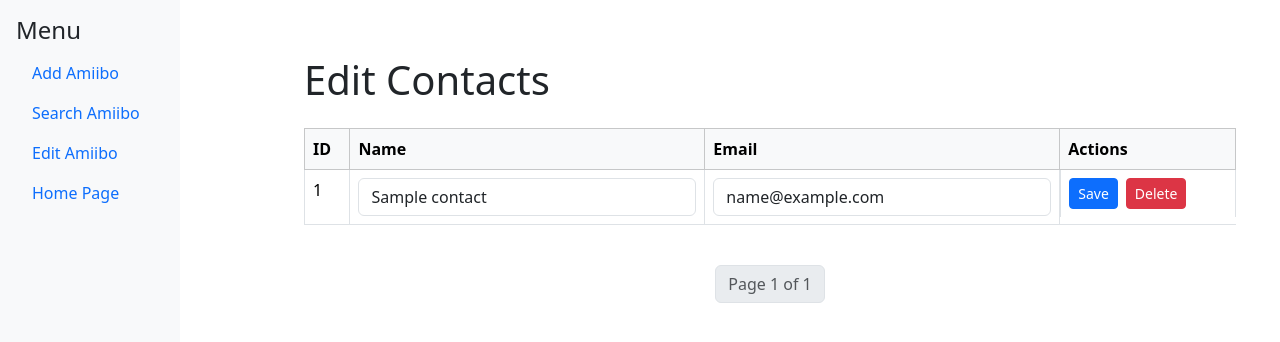
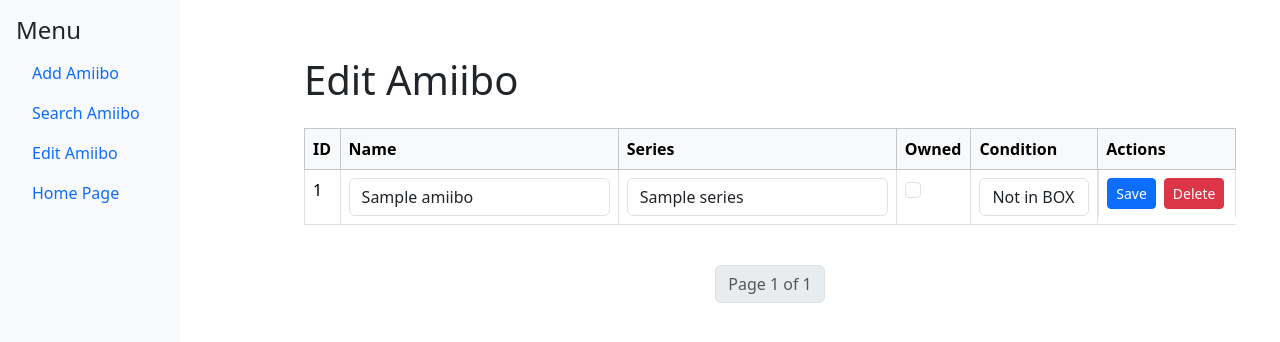
Before and after one commit to esteven-v/CSCI4830-Tech, a Django app: template Tech/templates/edit_amiibo_css.html in a window 1280 px wide. Shown: the top 342 px of the page. Run offline with Django 3.2, Linux system fonts and the light colour scheme; the template is opened without the code that fills it: most values are stand-ins (such as "Sample title", 1, 10 or a date in 2020); some libraries are stand-ins or nearby versions.

Commit message:
edit to the edit page

```diff
--- a/Tech/templates/edit_amiibo.html
+++ b/Tech/templates/edit_amiibo.html
@@ -11,7 +11,6 @@
       <tr>
         <th>ID</th>
         <th>Name</th>
-        <th>Email</th>
         <th>Series</th>
         <th>Owned</th>
         <th>Condition</th>
--- a/Tech/templates/edit_amiibo_css.html
+++ b/Tech/templates/edit_amiibo_css.html
@@ -1,34 +1,45 @@
 {% extends 'base.html' %}
-{% block title %}Edit Contacts{% endblock %}
+{% block title %}Edit Amiibo{% endblock %}
 
 {% block content %}
 <div class="container mt-4">
-  <h1 class="mb-4">Edit Contacts</h1>
+  <h1 class="mb-4">Edit Amiibo</h1>
 
-  <!-- Table for displaying contacts -->
+  <!-- Table for displaying amiibo -->
   <div class="table-responsive">
     <table class="table table-bordered table-hover">
       <thead class="table-light">
         <tr>
           <th>ID</th>
           <th>Name</th>
-          <th>Email</th>
+          <th>Series</th>
+          <th>Owned</th>
+          <th>Condition</th>
           <th>Actions</th>
         </tr>
       </thead>
       <tbody>
-        {% for contact in contacts %}
-        <tr id="contact-row-{{ contact.id }}" {% if success and contact.id == updated_contact_id %} class="table-success" {% endif %}>
-          <form method="POST" action="{% url 'edit_contact' contact.id contacts.number %}">
+        {% for amiibo in amiibos %}
+        <tr id="amiibo-row-{{ amiibo.id }}" {% if success and amiibo.id == updated_amiibo_id %} class="table-success" {% endif %}>
+          <form method="POST" action="{% url 'edit_amiibo' amiibo.id amiibos.number %}">
             {% csrf_token %}
-            <input type="hidden" name="page" value="{{ contacts.number }}" />
-            <td>{{ contact.id }}</td>
-            <td><input type="text" name="name" value="{{ contact.name }}" class="form-control" /></td>
-            <td><input type="text" name="email" value="{{ contact.email }}" class="form-control" /></td>
+            <input type="hidden" name="page" value="{{ amiibos.number }}" />
+            <td>{{ amiibo.id }}</td>
+            <td><input type="text" name="name" value="{{ amiibo.name }}" class="form-control" placeholder="Enter name" /></td>
+            <td><input type="text" name="series" value="{{ amiibo.series }}" class="form-control" placeholder="Enter series" /></td>
+            <td>
+              <input type="checkbox" name="is_owned" {% if amiibo.is_owned %} checked {% endif %} class="form-check-input" />
+            </td>
+            <td>
+              <select name="condition_status" class="form-control">
+                <option value="box" {% if amiibo.condition_status == 'box' %} selected {% endif %}>BOX</option>
+                <option value="not_box" {% if amiibo.condition_status == 'not_box' %} selected {% endif %}>Not in BOX</option>
+              </select>
+            </td>
             <td class="d-flex gap-2">
               <button type="submit" class="btn btn-primary btn-sm">Save</button>
           </form>
-          <form method="POST" action="{% url 'delete_contact' contact.id contacts.number %}" onsubmit="return confirm('Are you sure you want to delete this contact?');">
+          <form method="POST" action="{% url 'delete_amiibo' amiibo.id amiibos.number %}" onsubmit="return confirm('Are you sure you want to delete this amiibo?');">
             {% csrf_token %}
             <button type="submit" class="btn btn-danger btn-sm">Delete</button>
           </form>
@@ -42,72 +53,36 @@
   <!-- Pagination controls -->
   <nav aria-label="Page navigation" class="mt-4">
     <ul class="pagination justify-content-center">
-    {% if contacts.has_previous %}
+      {% if amiibos.has_previous %}
       <li class="page-item">
         <a class="page-link" href="?page=1">First</a>
       </li>
       <li class="page-item">
-      <a class="page-link" href="?page={{ contacts.previous_page_number }}">Previous</a>
+        <a class="page-link" href="?page={{ amiibos.previous_page_number }}">Previous</a>
       </li>
       {% endif %}
       <li class="page-item disabled">
         <span class="page-link">
-        Page {{ contacts.number }} of {{ contacts.paginator.num_pages }}
+          Page {{ amiibos.number }} of {{ amiibos.paginator.num_pages }}
         </span>
       </li>
-    {% if contacts.has_next %}
+      {% if amiibos.has_next %}
       <li class="page-item">
-      <a class="page-link" href="?page={{ contacts.next_page_number }}">Next</a>
+        <a class="page-link" href="?page={{ amiibos.next_page_number }}">Next</a>
       </li>
       <li class="page-item">
-      <a class="page-link" href="?page={{ contacts.paginator.num_pages }}">Last</a>
+        <a class="page-link" href="?page={{ amiibos.paginator.num_pages }}">Last</a>
       </li>
       {% endif %}
     </ul>
   </nav>
-
-  {% comment %} <nav aria-label="Page navigation" class="mt-4">
-    <ul class="pagination justify-content-center">
-      {% if contacts.has_previous %}
-        <li class="page-item">
-          <a class="page-link" href="?page={{ contacts.previous_page_number }}">Previous</a>
-        </li>
-      {% else %}
-        <li class="page-item disabled">
-          <span class="page-link">Previous</span>
-        </li>
-      {% endif %}
-
-      {% for num in contacts.paginator.page_range %}
-        {% if contacts.number == num %}
-          <li class="page-item active">
-            <span class="page-link">[{{ num }}]</span>
-          </li>
-        {% else %}
-          <li class="page-item">
-            <a class="page-link" href="?page={{ num }}">{{ num }}</a>
-          </li>
-        {% endif %}
-      {% endfor %}
-
-      {% if contacts.has_next %}
-        <li class="page-item">
-          <a class="page-link" href="?page={{ contacts.next_page_number }}">Next</a>
-        </li>
-      {% else %}
-        <li class="page-item disabled">
-          <span class="page-link">Next</span>
-        </li>
-      {% endif %}
-    </ul>
-  </nav> {% endcomment %}
 
 </div>
 
 {% if success %}
   <script>
     document.addEventListener('DOMContentLoaded', function() {
-    const updatedRow = document.getElementById('contact-row-{{ updated_contact_id }}');
+      const updatedRow = document.getElementById('amiibo-row-{{ updated_amiibo_id }}');
       if (updatedRow) {
         updatedRow.scrollIntoView({ behavior: 'smooth', block: 'center' });
         setTimeout(() => {
```
Lines whose indentation alone changed are shown as unchanged.
